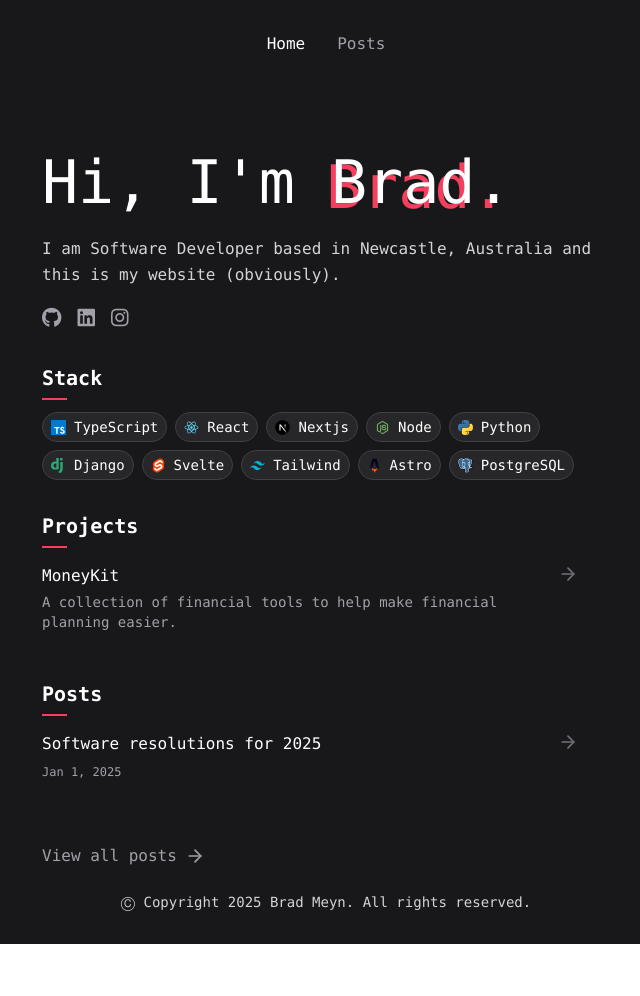
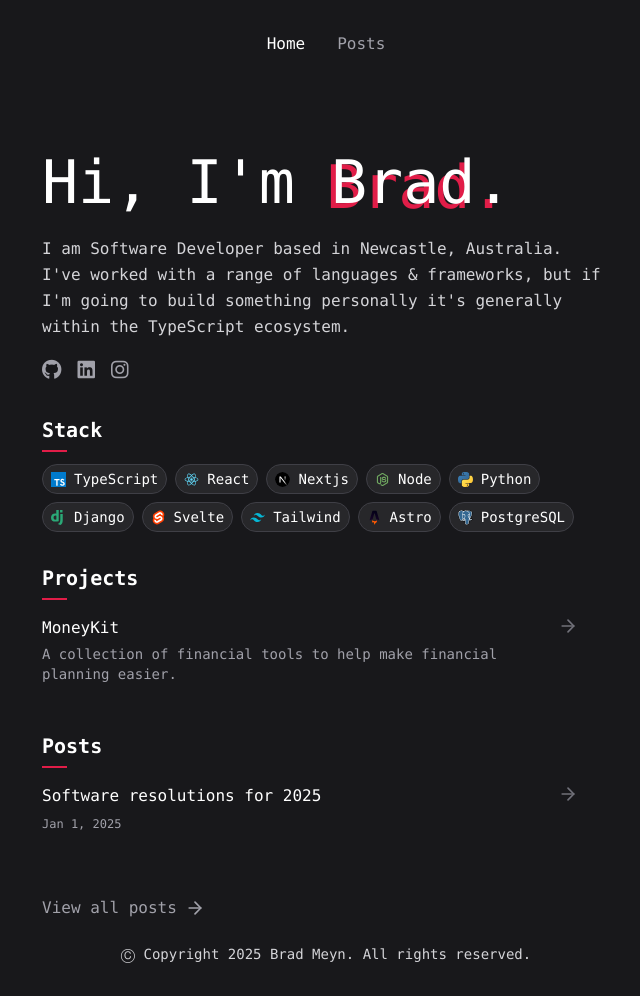
Before and after one commit to bradmeyn/personal-site-2.0, an Astro site: page / in a window 1280 px wide. Shown: the whole page, without its empty margins (314-954 px from the left). Before the commit the page ends 944 px from the top, so only its background shows below. Built offline with nearby package versions, Linux system fonts and the light colour scheme; Astro itself is replaced by a stand-in of ours.

Commit message:
Update MoneyKit link

```diff
--- a/src/constants.ts
+++ b/src/constants.ts
@@ -10,7 +10,7 @@ export const PROJECTS = [
     title: "MoneyKit",
     description:
       "A collection of financial tools to help make financial planning easier.",
-    link: "https://bradmeyn-wealthkit.vercel.app/",
+    link: "https://moneykit.au",
     repository: "https://github.com/bradmeyn/wealthkit",
   },
 ];
--- a/src/pages/index.astro
+++ b/src/pages/index.astro
@@ -6,7 +6,6 @@ import Project from "../components/Project.astro";
 import Badge from "../components/Badge.astro";
 import Post from "../components/Post.astro";
 import { getCollection } from "astro:content";
-import LinkCard from "../components/LinkCard.astro";
 
 // Get articles and sort by date (assuming you have a date field)
 const recentPosts = await getCollection("posts");
@@ -36,8 +35,9 @@ const stack = [
       </h1>
 
       <p class="animate-[fadeUp_0.6s_ease-in-out_forwards_0.5s] opacity-0">
-        I am Software Developer based in Newcastle, Australia and this is my
-        website (obviously).
+        I am Software Developer based in Newcastle, Australia. I've worked with
+        a range of languages & frameworks, but if I'm going to build something
+        personally it's generally within the TypeScript ecosystem.
       </p>
 
       <div
--- a/tailwind.config.cjs
+++ b/tailwind.config.cjs
@@ -6,7 +6,7 @@ module.exports = {
   theme: {
     extend: {
       colors: {
-        accent: colors.rose[500],
+        accent: colors.rose[600],
       },
       container: {
         center: true,
```
